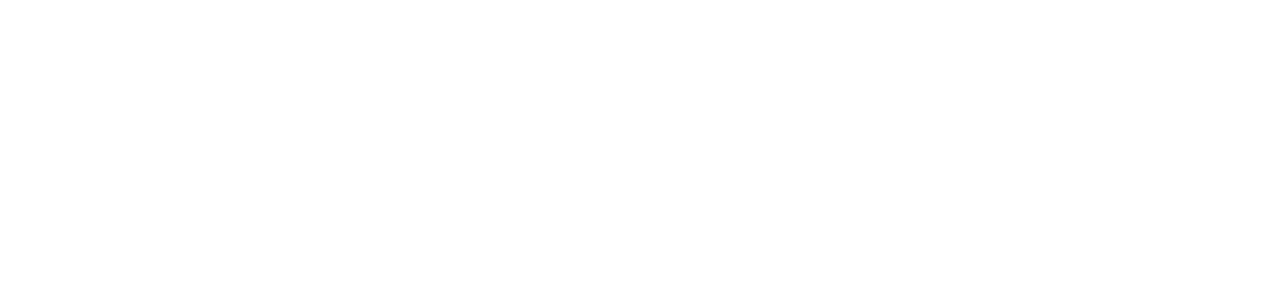
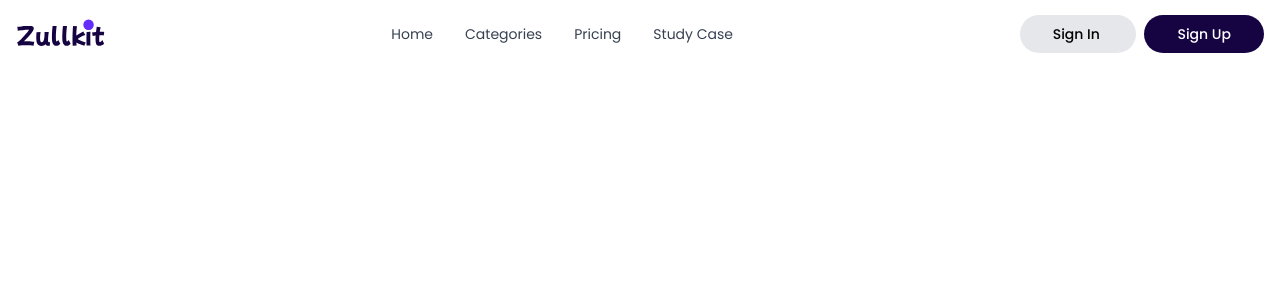
Before and after one commit to farhanjiratullah/zullkit, a Vue app: page /login in a window 1280 px wide. Before the commit this address had no page. Shown: the top 300 px of the page. Built offline with nearby package versions, Linux system fonts and the light colour scheme.

Commit message:
feat: Add categories and pricing path

```diff
--- a/src/router/index.js
+++ b/src/router/index.js
@@ -1,23 +1,28 @@
-import { createRouter, createWebHistory } from 'vue-router'
-import HomeView from '../views/HomeView.vue'
+import { createRouter, createWebHistory } from "vue-router";
+
+const HomeView = () => import("../views/HomeView.vue");
+const CategoriesView = () => import("../views/CategoriesView.vue");
+const PricingView = () => import("../views/PricingView.vue");
 
 const router = createRouter({
-  history: createWebHistory(import.meta.env.BASE_URL),
-  routes: [
-    {
-      path: '/',
-      name: 'home',
-      component: HomeView
-    },
-    {
-      path: '/about',
-      name: 'about',
-      // route level code-splitting
-      // this generates a separate chunk (About.[hash].js) for this route
-      // which is lazy-loaded when the route is visited.
-      component: () => import('../views/AboutView.vue')
-    }
-  ]
-})
+    history: createWebHistory(import.meta.env.BASE_URL),
+    routes: [
+        {
+            path: "/",
+            name: "home",
+            component: HomeView,
+        },
+        {
+            path: "/categories",
+            name: "categories",
+            component: CategoriesView,
+        },
+        {
+            path: "/pricing",
+            name: "pricing",
+            component: PricingView,
+        },
+    ],
+});
 
-export default router
+export default router;
```
